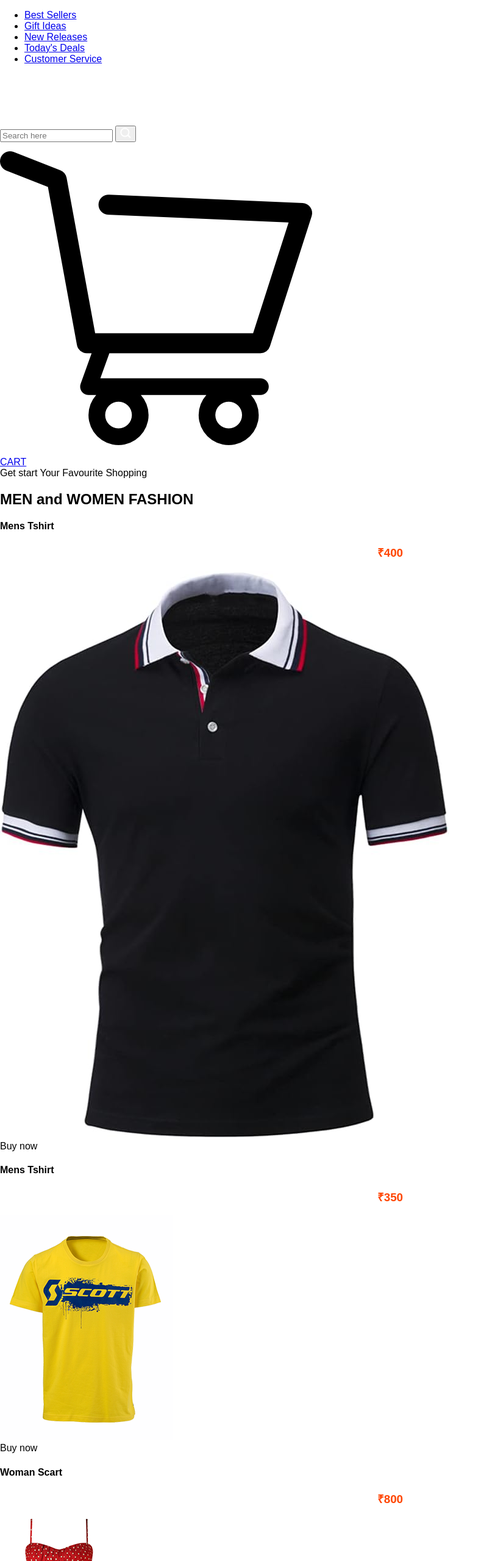
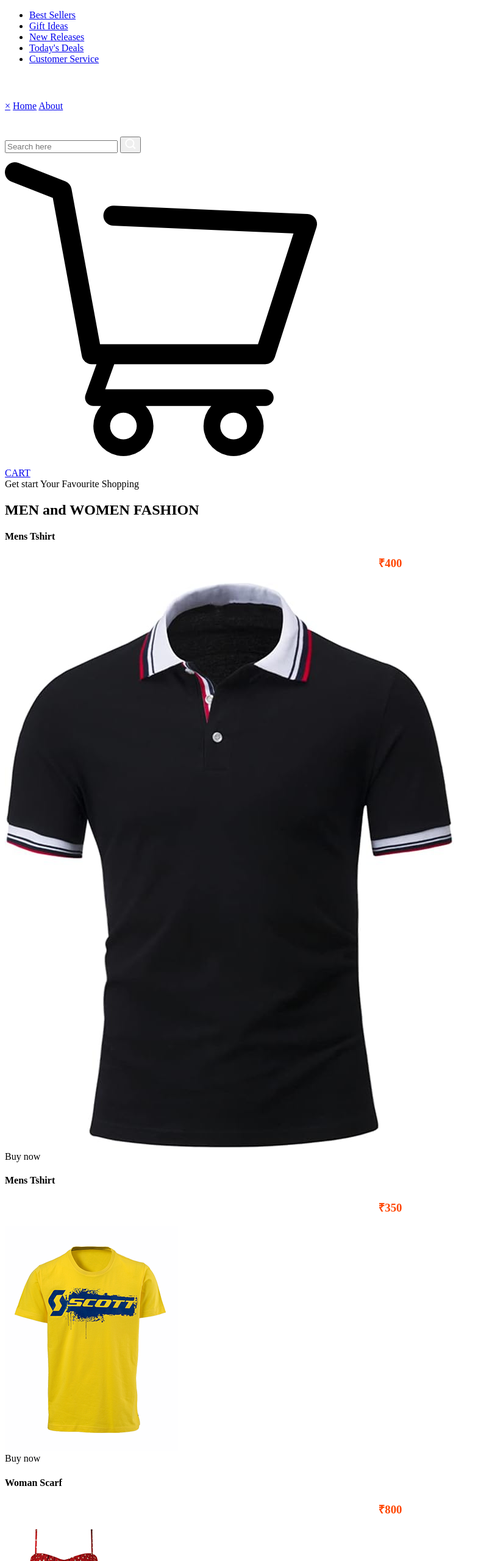
Before and after one commit to Saaagar09/eflyer, a plain HTML site: page index.html in a window 1280 px wide. Shown: the top 2560 px of the page at 61% size, without its empty margins (0-807 px from the left). Drawn offline with Linux system fonts and the light colour scheme.

Commit message:
index.html

```diff
--- a/index.html
+++ b/index.html
@@ -3,23 +3,17 @@
 
 <head>
     <title> Eflyer</title>
+    <meta name="viewport" content="width=device-width, initial-scale=1.0" />
     <link rel="preconnect" href="https://fonts.googleapis.com">
     <link rel="preconnect" href="https://fonts.gstatic.com" crossorigin>
     <link
-        href="https://fonts.googleapis.com/css2?family=Poppins:ital,wght@0,100;0,200;0,300;0,400;0,500;0,600;0,700;0,800;0,900;1,100;1,200;1,300;1,400;1,500;1,600;1,700;1,800;1,900&display=swap"
+        href="https://fonts.googleapis.com/css2?family=Poppins:wght@300;400;500;600;700;800&display=swap"
         rel="stylesheet">
-
-    <!-- CSS FILES -->
     <link rel="stylesheet" href="assets/css/maincss.css">
-    <link rel="stylesheet" href="assets/css/sidemenu.css">
-    <link rel="stylesheet" href="assets/css/footer.css">
-    <link rel="stylesheet" href="assets/css/about.css">
 </head>
 
 <body style="margin-bottom: 100px;">
-    <!-- This is Top container containing Background img and header-->
     <div class="topcontainer">
-        <!--This is the header section-->
         <div class="header">
             <ul>
                 <li><a href="#"> Best Sellers </a></li>
@@ -30,126 +24,82 @@
             </ul>
         </div>
 
-        <div class="toplogo"> <img src="images_logos/logo.png"> </div>
-        <!--main div -->
+        <div class="toplogo"><img src="images_logos/logo.png"></div>
+
         <div class="topmenu">
-            <!--sidebar-->
             <div id="mySidenav" class="sidenav">
                 <a href="javascript:void(0)" class="closebtn" onclick="closeNav()">&times;</a>
-                <a href="/">Home</a>
+                <a href="index.html">Home</a>
                 <a href="about.html">About</a>
-                <a href="#">Services</a>
-                <a href="#">Contact</a>
             </div>
-            <!--left div-->
             <div class="hamburger" onclick="openNav()">
                 <img src="images_logos/toggle-icon.png">
             </div>
-            <!--center div-->
             <div class="center">
                 <input class="search-bar" type="text" placeholder="Search here">
                 <button class="search-button"><img src="images_logos/search-icon.png"></button>
             </div>
-            <!--right div-->
             <div class="right">
-                <a href="cart.html">
-                <div> <img class="cart" src="images_logos/cart.png"> </div></a>
-                <a href="cart.html"><div class="carttext"> CART</div></a>
+                <a href="cart.html"><img class="cart" src="images_logos/cart.png"></a>
+                <a href="cart.html"><div class="carttext">CART</div></a>
             </div>
         </div>
-        <div class="text-top">
-    <div class="text-center">Get start Your Favourite Shopping</div>
-</div>
+        <div class="text-top"><div class="text-center">Get start Your Favourite Shopping</div></div>
+    </div>
 
-    </div>
-    <!--Men and women fashion-->
     <div class="middle">
-        <div>
-            <h2>MEN and WOMEN FASHION</h2>
-        </div>
+        <h2>MEN and WOMEN FASHION</h2>
         <div class="fashion-clothes">
-            <!--left-->
             <div class="cloth-left">
-                <h4 class="top-fashion-text"> Mens Tshirt</h4>
-                <h3 style="display: flex; justify-content:center; color: orangered;">&#8377;400</h3>
-                <div class="black-tshirt">
-                    <img src="images_logos/men-Tshirt.jpg">
-                </div>
-                <div class="bottom-buynow" onclick="addToCart('Mens Tshirt', 400)">
-                    Buy now
-                </div>
+                <h4 class="top-fashion-text">Mens Tshirt</h4>
+                <h3 style="text-align:center;color:orangered;">&#8377;400</h3>
+                <div class="black-tshirt"><img src="images_logos/men-Tshirt.jpg"></div>
+                <div class="bottom-buynow" onclick="addToCart('Mens Tshirt', 400)"> Buy now</div>
             </div>
-            <!--center-->
+
             <div class="cloth-center">
-                <h4 class="top-fashion-text"> Mens Tshirt</h4>
-                <h3 style="display: flex; justify-content:center; color: orangered;">&#8377;350</h3>
-                <div class="yellow-tshirt">
-                    <img src="images_logos/tshirt-img.png">
-                </div>
-                <div class="bottom-buynow">
-                    Buy now
-                </div>
+                <h4 class="top-fashion-text">Mens Tshirt</h4>
+                <h3 style="text-align:center;color:orangered;">&#8377;350</h3>
+                <div class="yellow-tshirt"><img src="images_logos/tshirt-img.png"></div>
+                <div class="bottom-buynow" onclick="addToCart('Mens Tshirt Yellow',350)">Buy now</div>
             </div>
-            <!--right-->
+
             <div class="cloth-right">
-                <h4 class="top-fashion-text">Woman Scart</h4>
-                <h3 style="display: flex; justify-content:center; color: orangered;">&#8377;800</h3>
-                <div class="women-scart">
-                    <img src="images_logos/women-clothes-img.png">
-                </div>
-                <div class="bottom-buynow">
-                    Buy now
-                </div>
+                <h4 class="top-fashion-text">Woman Scarf</h4>
+                <h3 style="text-align:center;color:orangered;">&#8377;800</h3>
+                <div class="women-scart"><img src="images_logos/women-clothes-img.png"></div>
+                <div class="bottom-buynow" onclick="addToCart('Woman Scarf',800)">Buy now</div>
             </div>
         </div>
     </div>
-    <!--Elecctronics Items-->
+
     <div class="electronic-items">
-        <div>
-            <h2>Electrnoic items</h2>
-        </div>
+        <h2>Electronic items</h2>
         <div class="items-container">
-            <!--left-->
             <div class="item-left">
                 <h4 class="top-text">Laptop</h4>
-                <h3 style="display: flex; justify-content:center; color: orangered;">&#8377;40,000</h3>
-                <div class="laptop">
-                    <img src="images_logos/laptop-img.png">
-                </div>
-                <div class="buynow-electronics">
-                    Buy now
-                </div>
+                <h3 style="text-align:center;color:orangered;">&#8377;40000</h3>
+                <div class="laptop"><img src="images_logos/laptop-img.png"></div>
+                <div class="buynow-electronics" onclick="addToCart('Laptop',40000)">Buy now</div>
             </div>
-            <!--center-->
+
             <div class="electronics-center">
-                <h4 class="top-fashion-text">iphone 15 pro max</h4>
-                <h3 style="display: flex; justify-content:center; color: orangered;">&#8377;150,000</h3>
-                <div class="mobile">
-                    <img  src="images_logos/iphone-15-pro-max.png">
-                </div>
-                <div class="bottom-buynow">
-                    Buy now
-                </div>
+                <h4 class="top-fashion-text">iPhone 15 Pro Max</h4>
+                <h3 style="text-align:center;color:orangered;">&#8377;150000</h3>
+                <div class="mobile"><img src="images_logos/iphone-15-pro-max.png"></div>
+                <div class="bottom-buynow" onclick="addToCart('iPhone 15 Pro Max',150000)">Buy now</div>
             </div>
-            <!--right-->
+
             <div class="computer">
-                <h4 class="top-fashion-text">Build your pc</h4>
-                <h3 style="display: flex; justify-content:center; color: orangered;">&#8377;30,000</h3>
-                <div class="computer-1">
-                    <img src="images_logos/computer-img.png">
-                </div>
-                <div class="bottom-buynow">
-                    Buy now
-                </div>
+                <h4 class="top-fashion-text">Build your PC</h4>
+                <h3 style="text-align:center;color:orangered;">&#8377;30000</h3>
+                <div class="computer-1"><img src="images_logos/computer-img.png"></div>
+                <div class="bottom-buynow" onclick="addToCart('Desktop PC',30000)">Buy now</div>
             </div>
         </div>
     </div>
-    <footer id="footer">
-        <p>&copy; 2024 My Website. All rights reserved.</p>
-    </footer>
 
-    <!-- JS FILES -->
+    <footer id="footer"><p>&copy; 2024 My Website. All rights reserved.</p></footer>
     <script src="assets/js/script.js"></script>
 </body>
-
 </html>
```
